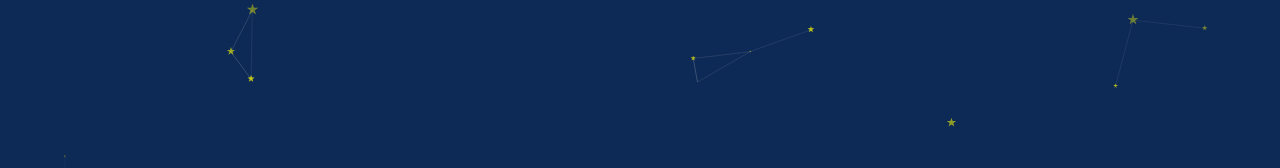
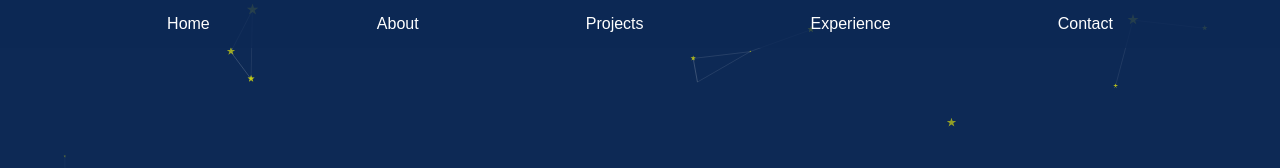
Before and after one commit to chrislopez28/portfolio-plain, a plain HTML site: page index.html in a window 1280 px wide. Shown: the top 168 px of the page. Drawn offline with nearby package versions, Linux system fonts and the light colour scheme.

Commit message:
Added navigation

```diff
--- /dev/null
+++ b/header.css
@@ -0,0 +1,26 @@
+.navigation {
+  position: fixed;
+  height: 3rem;
+  width: 100vw;
+  background-color: rgba(13, 40, 84, 0.75);
+  color: white;
+  z-index: 1000;
+}
+
+.nav-items {
+  all: unset;
+  display: flex;
+  height: 100%;
+  align-items: center;
+  justify-content: space-evenly;
+}
+
+.nav-item {
+  all: unset;
+}
+
+.nav-item a,
+.nav-item a:visited {
+  text-decoration: none;
+  color: white;
+}
--- a/index.html
+++ b/index.html
@@ -5,6 +5,7 @@
     <meta name="viewport" content="width=device-width, initial-scale=1.0" />
     <meta name="author" content="Chris Lopez" />
     <meta name="description" content="Software Engineer" />
+    <link rel="stylesheet" href="header.css" />
     <link rel="stylesheet" href="portfolio.css" />
 
     <link rel="apple-touch-icon" sizes="180x180" href="/apple-touch-icon.png" />
@@ -19,6 +20,21 @@
     <script src="app.js"></script>
 
     <div id="top-container">
+      <nav class="navigation">
+        <ul class="nav-items">
+          <li class="nav-item"><a href="#">Home</a></li>
+          <li class="nav-item"><a href="#about">About</a></li>
+          <li class="nav-item">
+            <a href="#projects">Projects</a>
+          </li>
+          <li class="nav-item">
+            <a href="#experience">Experience</a>
+          </li>
+          <li class="nav-item">
+            <a href="#contact">Contact</a>
+          </li>
+        </ul>
+      </nav>
       <div id="particles-js"></div>
       <header id="header" class="header valign">
         <div class="section-content">
--- a/portfolio.css
+++ b/portfolio.css
@@ -8,6 +8,7 @@ body {
   padding: 0;
   /* background-color: #f9f8f3; */
   font-size: 1rem;
+  scroll-behavior: smooth;
 }
 
 body {
@@ -101,6 +102,7 @@ ul {
 }
 
 section {
+  padding-top: 3rem;
   background-color: #f9f8f3;
 }
 
```
